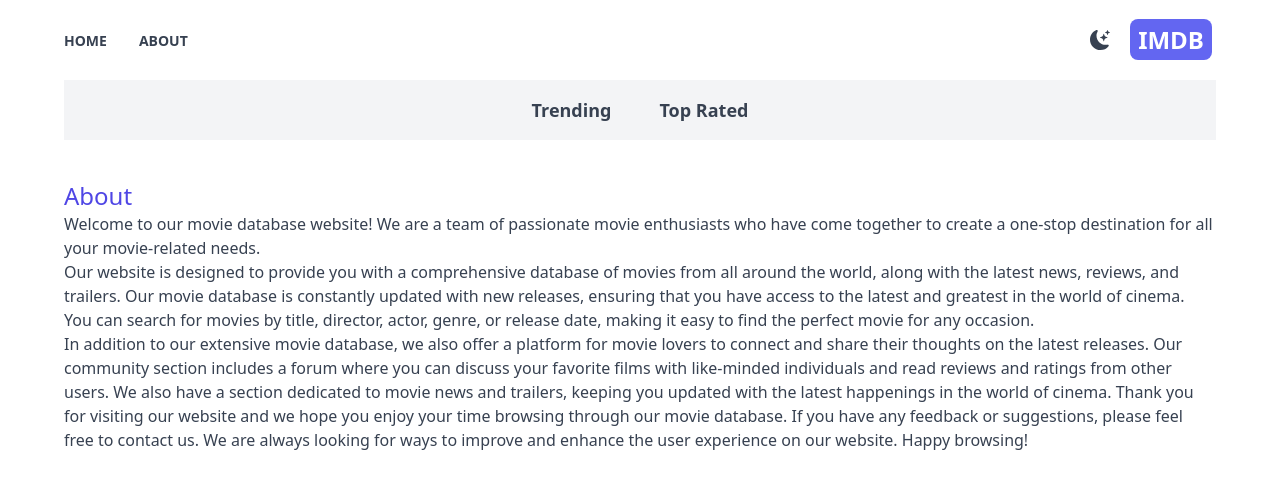
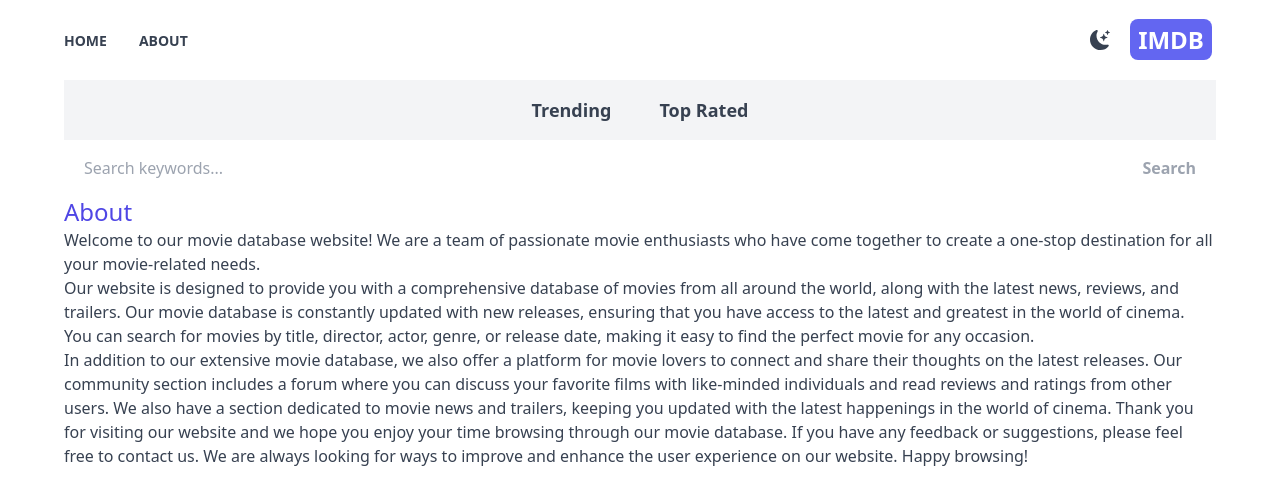
Before and after one commit to aminulds/imdbmovie, a Next.js app: page /about in a window 1280 px wide. Shown: the top 504 px of the page. Built offline with nearby package versions, Linux system fonts and the light colour scheme.

Commit message:
search api implemented

```diff
--- a/app/layout.jsx
+++ b/app/layout.jsx
@@ -1,5 +1,6 @@
 import Header from '../components/Header';
 import Navbar from '../components/Navbar';
+import SearchBox from '../components/SearchBox';
 import '../styles/globals.css';
 import Providers from './Providers';
 
@@ -17,6 +18,7 @@
           <Navbar />
 
           {/* Search Box */}
+          <SearchBox />
 
           {children}
 
--- /dev/null
+++ b/app/search/[searchTerm]/page.jsx
@@ -0,0 +1,27 @@
+import Results from "../../../components/Results";
+
+const SearchDetails = async ({ params }) => {
+  const res = await fetch(
+    `https://api.themoviedb.org/3/search/movie?api_key=${process.env.API_KEY}&query=${params.searchTerm}&language=en-US&include_adult=false`
+  );
+
+  if (!res.ok) {
+    throw new Error("Error fetching data");
+  }
+
+  const data = await res.json();
+
+  const results = data.results;
+
+  return (
+    <div>
+      {results && results.length === 0 && (
+        <h1 className="text-center pt-6">No results found</h1>
+      )}
+
+      {results && <Results results={results} />}
+    </div>
+  )
+}
+
+export default SearchDetails
--- a/components/Navbar.jsx
+++ b/components/Navbar.jsx
@@ -3,7 +3,7 @@
 
 const Navbar = () => {
   return (
-    <div className="flex justify-center dark:bg-gray-600 bg-gray-100 lg:text-lg p-4 mb-6 md:mb-10">
+    <div className="flex justify-center dark:bg-gray-600 bg-gray-100 lg:text-lg p-4">
       <NavItem title="Trending" param="fetchTrending" />
       <NavItem title="Top Rated" param="fetchTopRated" />
     </div>
--- /dev/null
+++ b/components/SearchBox.jsx
@@ -0,0 +1,38 @@
+"use client";
+
+import { useState } from "react";
+import { useRouter } from "next/navigation";
+
+const SearchBox = () => {
+  const [search, setSearch] = useState("");
+  const router = useRouter();
+  function handleSubmit(e) {
+    e.preventDefault();
+    if (!search) return;
+    router.push(`/search/${search}`);
+  }
+
+  return (
+    <form
+      onSubmit={handleSubmit}
+      className="flex max-w-6xl mx-auto justify-between items-center px-5"
+    >
+      <input
+        value={search}
+        onChange={(e) => setSearch(e.target.value)}
+        type="text"
+        placeholder="Search keywords..."
+        className="w-full h-14 rounded-sm placeholder-gary-500 outline-none bg-transparent flex-1"
+      />
+      <button
+        disabled={!search}
+        type="submit"
+        className="text-indigo-600 font-bold disabled:text-gray-400"
+      >
+        Search
+      </button>
+    </form>
+  )
+}
+
+export default SearchBox;
```
